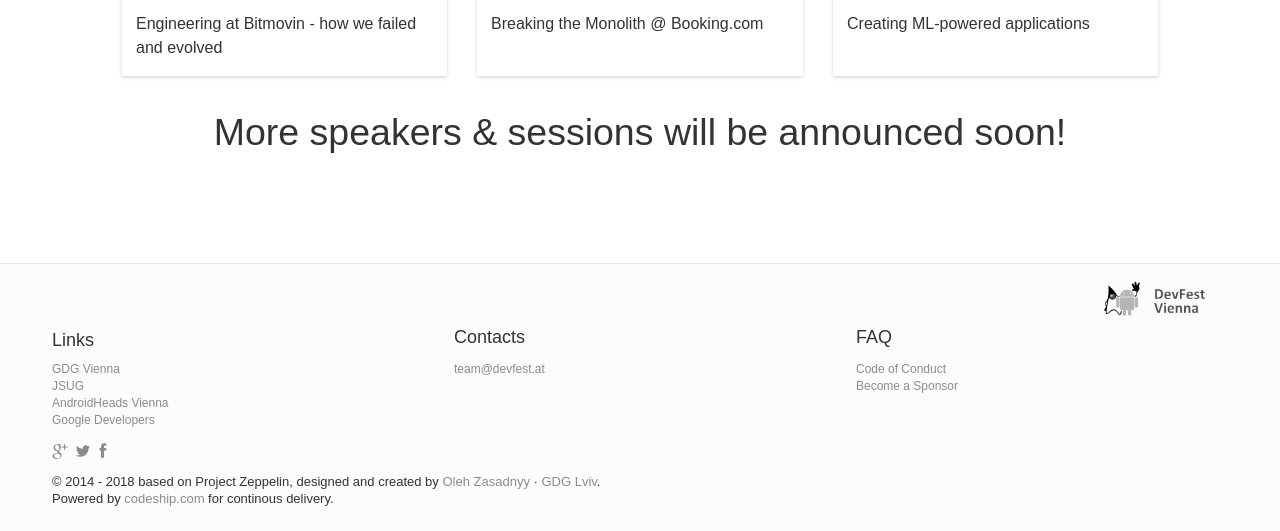
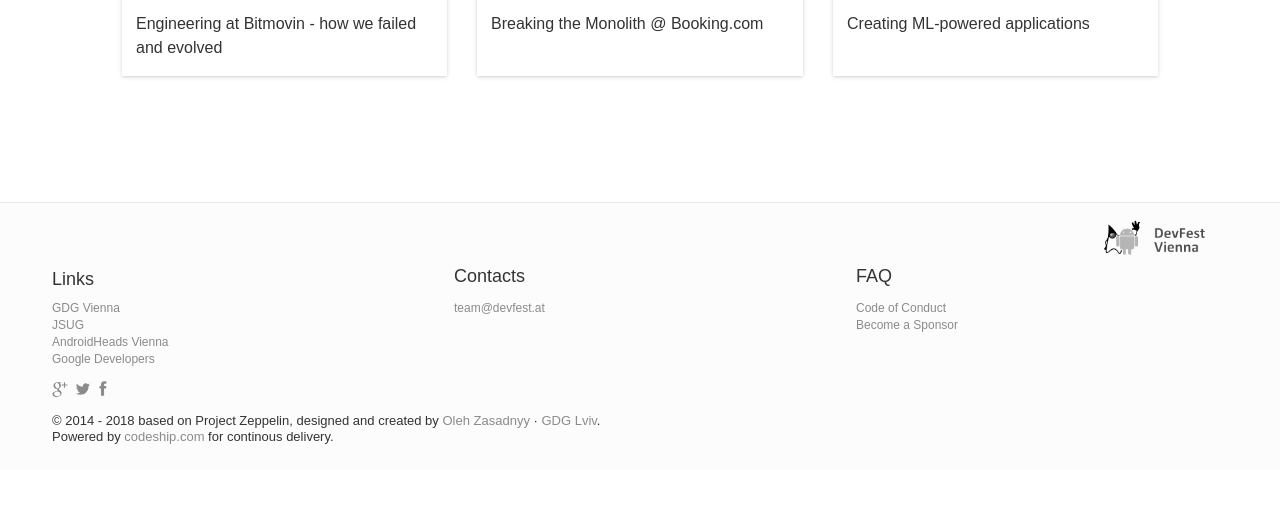
Before and after one commit to DevFestVienna/devfest-at-site, a Jekyll site: the page built from speakers.html, in a window 1280 px wide and 900 px high, scrolled down 1665 px, cut to the strip 369-900 px from the top of the window. Built offline with Jekyll 4.4.1, drawn with Linux system fonts in a browser that asks for light colours; comment, search, counter and statistics services are not loaded; after the commit the page ends 2503 px from its top, so only the background shows below that.

Commit message:
Removed "more speakers" text

```diff
--- a/_includes/speakers-list.html
+++ b/_includes/speakers-list.html
@@ -53,7 +53,7 @@
           endif %}{%
         endfor %}
       </div>
-      <h4>More speakers &amp; sessions will be announced soon!</h4>
+      <!-- <h4>More speakers &amp; sessions will be announced soon!</h4> -->
       <!-- <a href="{{ site.c4pUrl }}" class="bottom-section-link btn btn-primary waves-effect waves-button waves-light waves-float" target="_blank">Become a speaker</a> -->
     </div>
   </div>
```
